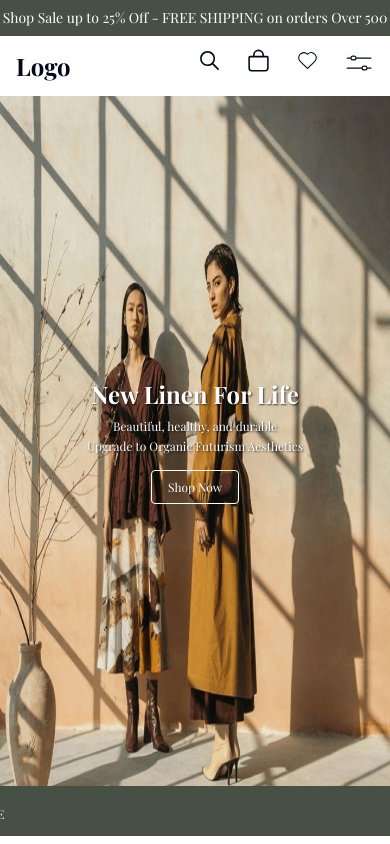
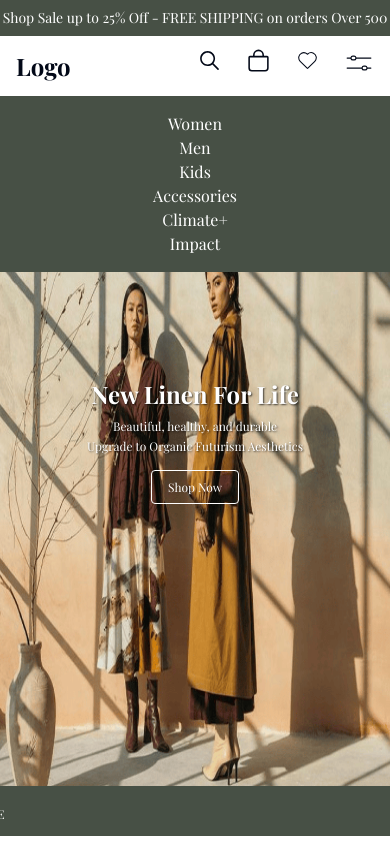
Before and after one commit to Subadha/Cue, a Next.js app: page / in a window 390 px wide. Both pictures are taken after a click on the button 359 px from the left and 63 px from the top of the page. Shown: the top 844 px of the page. Built offline with nearby package versions, Linux system fonts and the light colour scheme.

Commit message:
fixed navbar

```diff
--- a/components/Navbar/Navbar.tsx
+++ b/components/Navbar/Navbar.tsx
@@ -9,26 +9,30 @@ import Link from "next/link";
 export default function Navbar() {
     const [isOpen, setIsOpen] = useState(false);
 
+    const toggleMenu = () => {
+        setIsOpen(prevState => !prevState);
+    };
+
     return (
-        <div>
+        <div className="relative">
             {/* Top bar */}
             <div className="bg-color1 text-white text-center py-2 text-sm md:text-base">
                 <p>Shop Sale up to 25% Off - FREE SHIPPING on orders Over 500</p>
             </div>
 
             {/* Main Navbar */}
-            <div className="flex justify-between items-center px-4 py-3 md:px-10 lg:py-4">
+            <div className="flex justify-between items-center px-4 py-3 md:px-10 lg:py-4 bg-white shadow-md">
                 {/* Logo */}
                 <div className="text-2xl font-bold"><Link href="/">Logo</Link></div>
 
                 {/* Menu Items - hidden on mobile */}
-                <ul className={`hidden lg:flex lg:gap-8 text-lg`}>
+                <ul className="hidden lg:flex lg:gap-8 text-lg">
                     <li><Link href="/product">Women</Link></li>
-                    <li>Men</li>
-                    <li>Kids</li>
-                    <li>Accessories</li>
-                    <li>Climate+</li>
-                    <li>Impact</li>
+                    <li><Link href="/men">Men</Link></li>
+                    <li><Link href="/kids">Kids</Link></li>
+                    <li><Link href="/accessories">Accessories</Link></li>
+                    <li><Link href="/climate">Climate+</Link></li>
+                    <li><Link href="/impact">Impact</Link></li>
                 </ul>
 
                 {/* Icons */}
@@ -39,7 +43,7 @@ export default function Navbar() {
 
                     {/* Hamburger menu (mobile only) */}
                     <div className="lg:hidden">
-                        <button onClick={() => setIsOpen(!isOpen)}>
+                        <button onClick={toggleMenu}>
                             <CiSliderHorizontal size={30} />
                         </button>
                     </div>
@@ -48,14 +52,28 @@ export default function Navbar() {
 
             {/* Mobile Dropdown Menu */}
             {isOpen && (
-                <ul className="absolute left-0 w-full text-center bg-color1 text-white py-4 flex flex-col gap-4 text-lg">
-                    <li>Women</li>
-                    <li>Men</li>
-                    <li>Kids</li>
-                    <li>Accessories</li>
-                    <li>Climate+</li>
-                    <li>Impact</li>
-                </ul>
+                <div className="lg:hidden absolute left-0 w-full bg-color1 text-white py-4 flex flex-col items-center gap-2 z-50">
+                    <ul className="list-none w-full flex flex-col items-center">
+                        <li className="w-full text-center hover:bg-gray-700 rounded">
+                            <Link href="/product">Women</Link>
+                        </li>
+                        <li className="w-full text-center hover:bg-gray-700 rounded">
+                            <Link href="/men">Men</Link>
+                        </li>
+                        <li className="w-full text-center hover:bg-gray-700 rounded">
+                            <Link href="/kids">Kids</Link>
+                        </li>
+                        <li className="w-full text-center hover:bg-gray-700 rounded">
+                            <Link href="/accessories">Accessories</Link>
+                        </li>
+                        <li className="w-full text-center hover:bg-gray-700 rounded">
+                            <Link href="/climate">Climate+</Link>
+                        </li>
+                        <li className="w-full text-center hover:bg-gray-700 rounded">
+                            <Link href="/impact">Impact</Link>
+                        </li>
+                    </ul>
+                </div>
             )}
         </div>
     );
```
